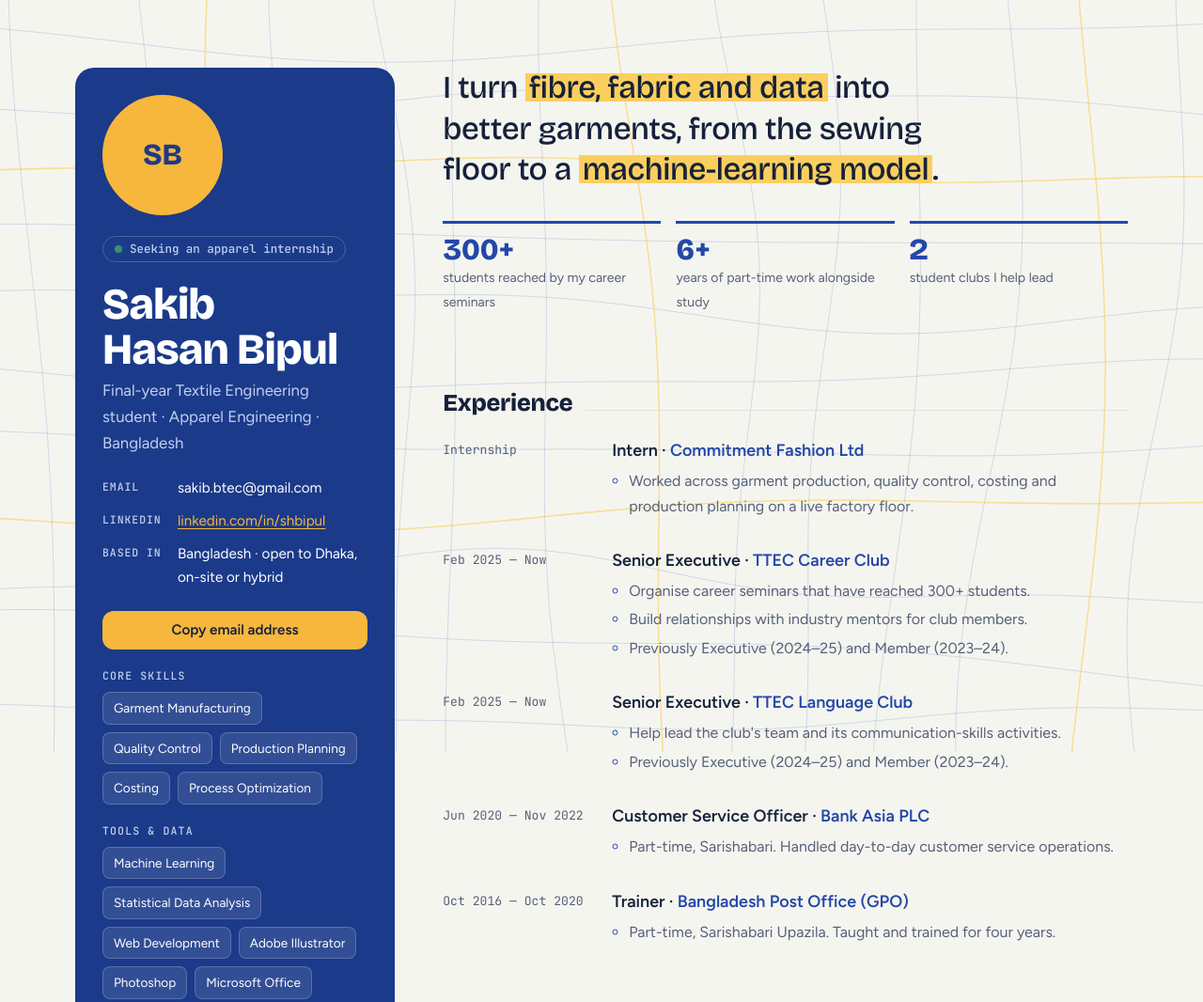
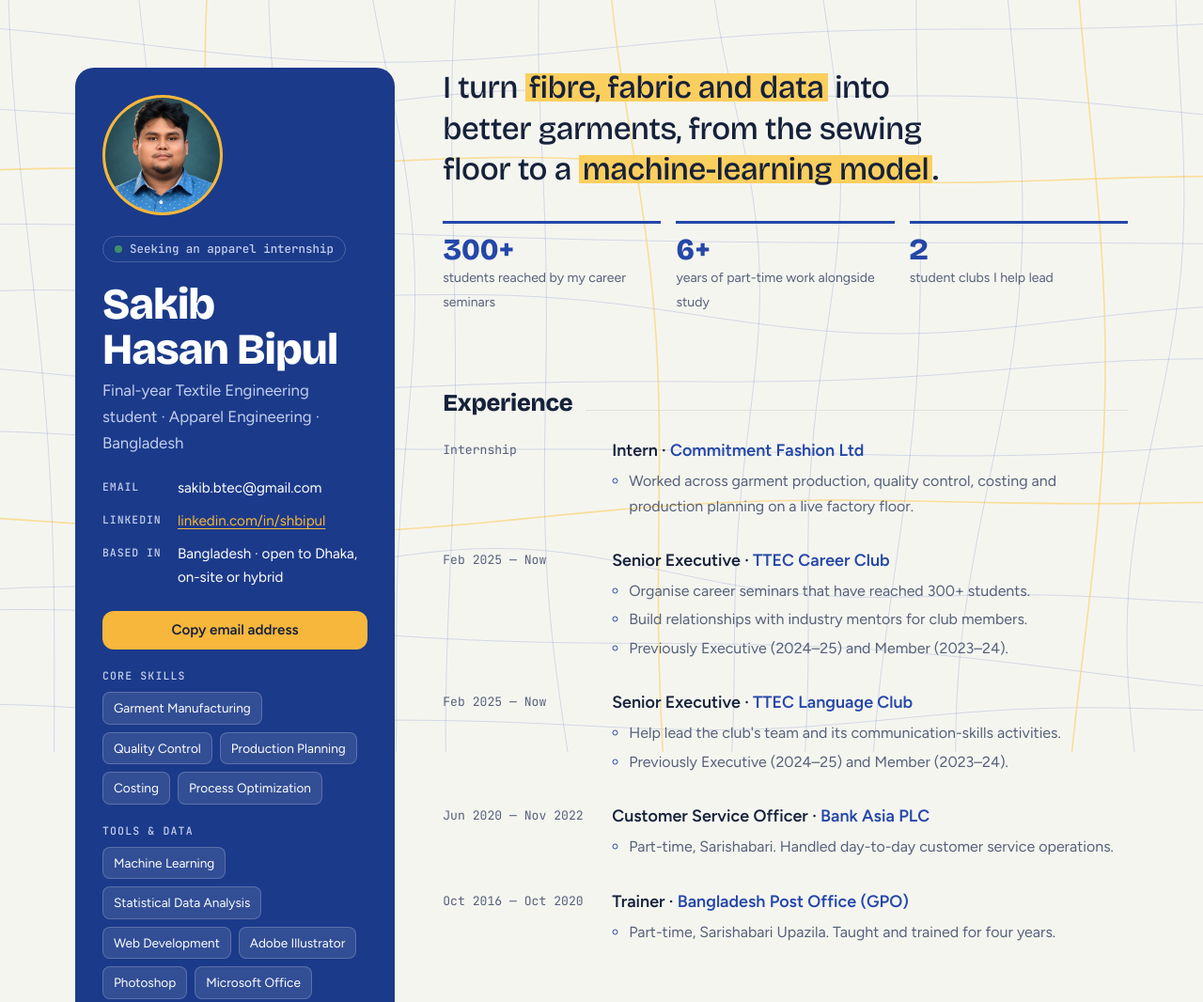
Before and after one commit to bipul-sakib/portfolio, a plain HTML site: page index.html in a window 1280 px wide. Shown: the top 1066 px of the page at 94% size. Drawn offline with nearby package versions, Linux system fonts and the light colour scheme.

Commit message:
Fix avatar image source in index.html
Updated avatar image source from 'dp.jpeg' to 'dp.jpg'.

```diff
--- a/index.html
+++ b/index.html
@@ -207,7 +207,7 @@
 <div class="page">
   <!-- ===== Identity card: edit your name, role and contact details here ===== -->
   <aside class="card">
-    <div class="avatar">SB<img src="images/dp.jpeg" alt="Portrait of Sakib Hasan Bipul" onerror="this.hidden=true"></div>
+    <div class="avatar">SB<img src="images/dp.jpg" alt="Portrait of Sakib Hasan Bipul" onerror="this.hidden=true"></div>
     <span class="status">Seeking an apparel internship</span>
     <div>
       <h1>Sakib Hasan Bipul</h1>
```
